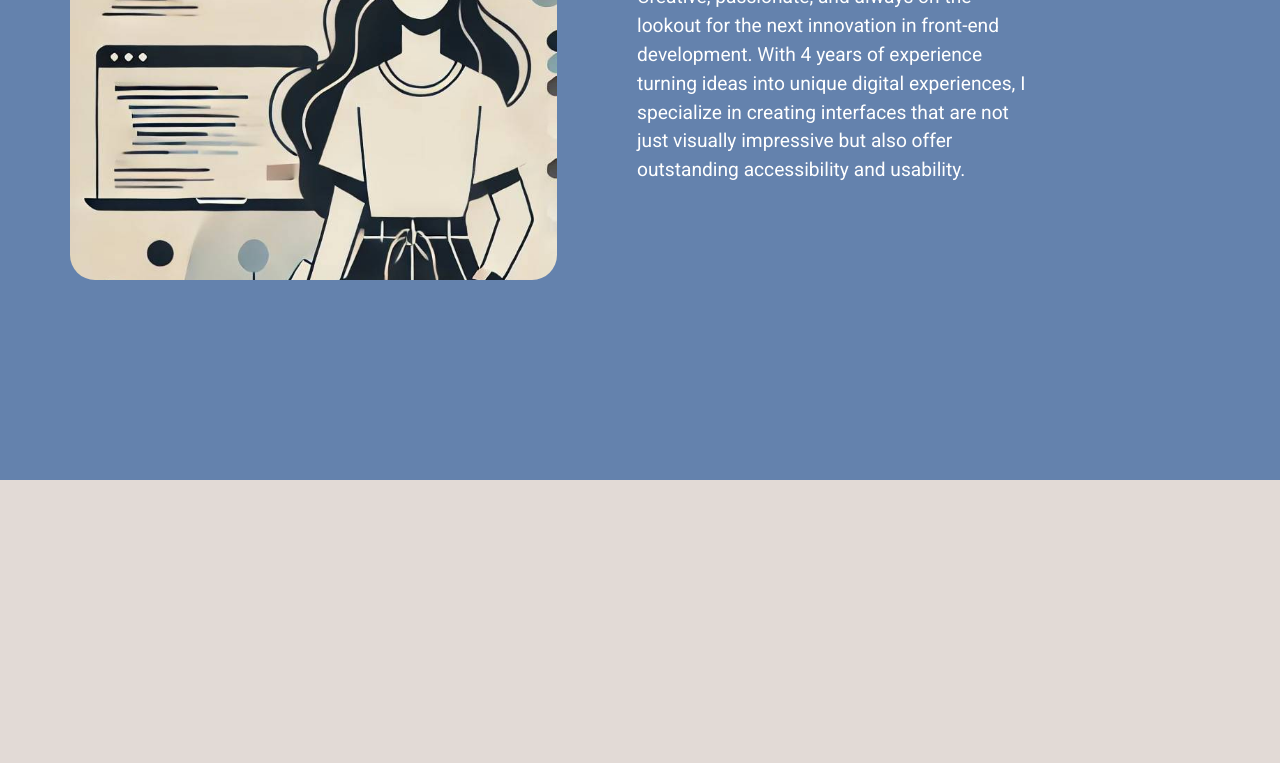
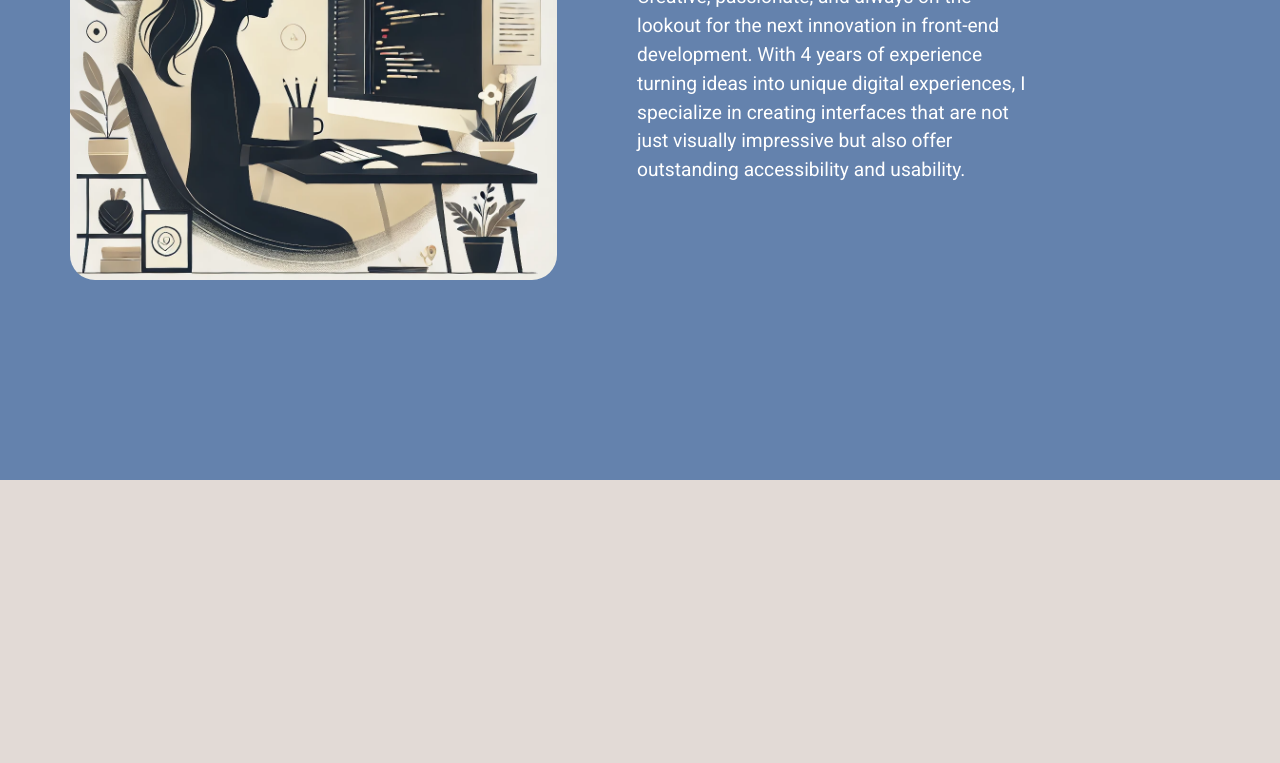
Before and after one commit to Barreto-Alejandra/abarreto, a website built with webpack: page html/index.html in a window 1280 px wide. Shown: the part 390-1153 px from the top of the page. Built offline with nearby package versions, Linux system fonts and the light colour scheme; some packages are replaced by stand-ins of ours.

Commit message:
fix(hero)

```diff
--- a/html/index.html
+++ b/html/index.html
@@ -30,7 +30,7 @@
     <section class="hero">
       <div class="container">
         <div class="hero__img">
-          <img src="../src/assets/hero.jpg" alt="">
+          <img src="../src/assets/hero-img.webp" alt="">
         </div>
         <div>
           <h1 class="heading lg fadeIn">About me:</h1>
--- a/src/css/partials/_hero.scss
+++ b/src/css/partials/_hero.scss
@@ -1,21 +1,42 @@
 .hero {
     padding: 120px 0px 60px;
     text-align: center;
+    opacity: 0;
+    transition: background-color 1s ease-in-out, opacity 1s ease-in-out;
+
+    &.visible {
+      background-color: $primary-color;
+      opacity: 1;
+    }
+
     h1 {
       letter-spacing: 2.5px;
+      opacity: 0;
+      transform: translateY(20px);
+      transition: opacity 0.8s ease-in-out, transform 0.8s ease-in-out;
     }
+
     &__img {
       height: 30vh;
       min-height: 250px;
       margin-bottom: 20px;
+      opacity: 0;
+      transform: translateY(-20px);
+      transition: opacity 0.8s ease-in-out, transform 0.8s ease-in-out 0.2s;
 
       img {
         border-radius: 25px;
         height: 100%;
         min-height: 250px;
         object-fit: cover;
-            object-position: top;
+        object-position: center;
       }
+    }
+
+    .text {
+      opacity: 0;
+      transform: translateY(20px);
+      transition: opacity 0.8s ease-in-out, transform 0.8s ease-in-out 0.4s;
     }
 
     @include breakpoint(lg) {
@@ -32,6 +53,7 @@
       &__img {
         height: 50vh;
         min-height: 450px;
+
         img {
           height: 50vh;
           min-height: 450px;
@@ -40,14 +62,15 @@
       .text {
         margin: 0 auto 0px 0px;
       }
+    }
 
-
-    }
     @include breakpoint(xl) {
       padding-top: 220px;
+
       .container {
         grid-template-columns: 0.85fr 1fr;
       }
+
       .text {
         width: 70%;
       }
--- a/src/js/index.js
+++ b/src/js/index.js
@@ -45,23 +45,33 @@ class Navigation {
 }
 
 class HeroAnimation {
-  constructor(sectionSelector) {
-    this.section = document.querySelector(sectionSelector);
-    this.initObserver();
+  constructor(heroSelector) {
+    this.heroSection = document.querySelector(heroSelector);
+    this.img = this.heroSection.querySelector('.hero__img');
+    this.heading = this.heroSection.querySelector('h1');
+    this.text = this.heroSection.querySelector('.text');
+
+    this.animateHero(); // Llama directamente a la animación en el constructor
   }
 
-  initObserver() {
-    const observer = new IntersectionObserver((entries) => {
-      entries.forEach((entry) => {
-        if (entry.isIntersecting) {
-          entry.target.classList.add('visible');
-        }
-      });
-    }, { threshold: 0.5 });
+  animateHero() {
+    // Añade la clase 'visible' para activar la animación del background y la opacidad general
+    this.heroSection.classList.add('visible');
 
-    observer.observe(this.section);
+    // Usa setTimeout para retrasar la animación de la imagen, el título y el texto
+    setTimeout(() => {
+      this.img.style.opacity = 1;
+      this.img.style.transform = 'translateY(0)';
+
+      this.heading.style.opacity = 1;
+      this.heading.style.transform = 'translateY(0)';
+
+      this.text.style.opacity = 1;
+      this.text.style.transform = 'translateY(0)';
+    }, 500); // Ajusta el tiempo según prefieras
   }
 }
+
 
 class FadeInOnScroll {
   constructor(elementsSelector, threshold = 0.8) {
@@ -165,7 +175,8 @@ document.addEventListener('DOMContentLoaded', () => {
   });
 
   new Navigation();
-  const heroAnimation = new HeroAnimation('.hero');
+  new HeroAnimation('.hero');
+
   const fadeInElements = new FadeInOnScroll('.fadeIn');
   const gridAnimation = new GridAnimation('.projects__grid--item', { threshold: 0.4 });
   const sliderItems = document.querySelector('.skill__slider--items');
```
Also changed, not shown: dist/bundle.css, dist/bundle.js, src/assets/grid.svg (deleted), src/assets/hero-img.webp (added), src/assets/hero.jpg (deleted), src/assets/hero.webp (deleted). Lines whose indentation alone changed are shown as unchanged.
